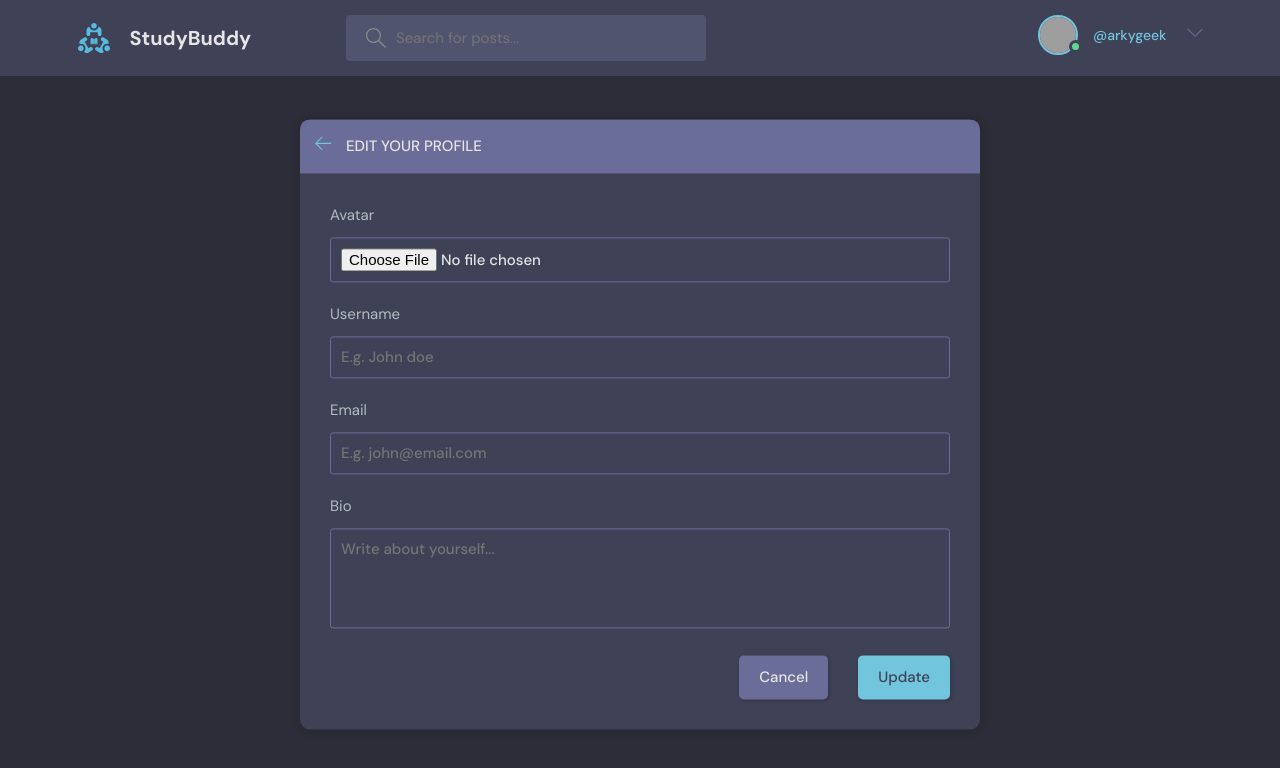
After one commit to arkygeek/studybuddy2, a Django app: page /update-user/ in a window 1280 px wide. The commit adds this page. Shown: the top 768 px of the page. Run offline with Django 3.2, Linux system fonts and the light colour scheme; a user stored in the database is signed in; grey boxes are pictures that could not be loaded.

Commit message:
user profile added. at 5:15:15

```diff
--- /dev/null
+++ b/studybud/base/templates/base/update-user.html
@@ -0,0 +1,51 @@
+{% extends 'main.html' %}
+{% block content %}
+    <main class="update-account layout">
+        <div class="container">
+            <div class="layout__box">
+                <div class="layout__boxHeader">
+                    <div class="layout__boxTitle">
+                        <a href="profile.html">
+                            <svg version="1.1" xmlns="http://www.w3.org/2000/svg" width="32" height="32"
+                                viewBox="0 0 32 32">
+                                <title>arrow-left</title>
+                                <path
+                                    d="M13.723 2.286l-13.723 13.714 13.719 13.714 1.616-1.611-10.96-10.96h27.625v-2.286h-27.625l10.965-10.965-1.616-1.607z">
+                                </path>
+                            </svg>
+                        </a>
+                        <h3>Edit your profile</h3>
+                    </div>
+                </div>
+                <div class="layout__body">
+                    <form class="form" action="#">
+                        <div class="form__group">
+                            <label for="profile_pic">Avatar</label>
+                            <input id="profile_pic" name="profile_pic" type="file" />
+                        </div>
+
+              <div class="form__group">
+                <label for="username">Username</label>
+                <input id="username" name="username" type="text" placeholder="E.g. John doe" />
+              </div>
+
+              <div class="form__group">
+                <label for="email">Email</label>
+                <input id="email" name="email" type="text" placeholder="E.g. john@email.com" />
+              </div>
+
+                        <div class="form__group">
+                            <label for="user_bio">Bio</label>
+                            <textarea name="user_bio" id="user_bio" placeholder="Write about yourself..."></textarea>
+                        </div>
+                        <div class="form__action">
+                            <a class="btn btn--dark" href="index.html">Cancel</a>
+                            <button class="btn btn--main" type="submit">Update</button>
+                        </div>
+                    </form>
+                </div>
+            </div>
+        </div>
+      </div>
+    </main>
+{% endblock content %}
--- a/studybud/base/urls.py
+++ b/studybud/base/urls.py
@@ -17,8 +17,8 @@ urlpatterns = [
     path('delete-room/<str:pk>/', views.deleteRoom, name='delete-room'),
     path('delete-message/<str:pk>/', views.deleteMessage, name='delete-message'),
 
-    # path('update-user/', views.updateUser, name="update-user"),
+    path('update-user/', views.updateUser, name="update-user"),
 
     path('topics/', views.topicsPage, name="topics"),
-path('activity/', views.activityPage, name="activity"),
+    path('activity/', views.activityPage, name="activity"),
 ]
--- a/studybud/base/views.py
+++ b/studybud/base/views.py
@@ -235,3 +235,8 @@ def topicsPage(request):
 
 def activityPage(request):
     room_messages = Message.objects.all()
+
+
+@login_required(login_url='login')
+def updateUser(request):
+  return render(request, 'base/update-user.html')
--- a/studybud/templates/navbar.html
+++ b/studybud/templates/navbar.html
@@ -60,7 +60,7 @@
       {% endif %}
 
         <div class="dropdown-menu">
-          <a href="settings.html"
+          <a href="{% url 'update-user' %}"
              class="dropdown-link">
             <svg version="1.1"
                  xmlns="http://www.w3.org/2000/svg"
```
